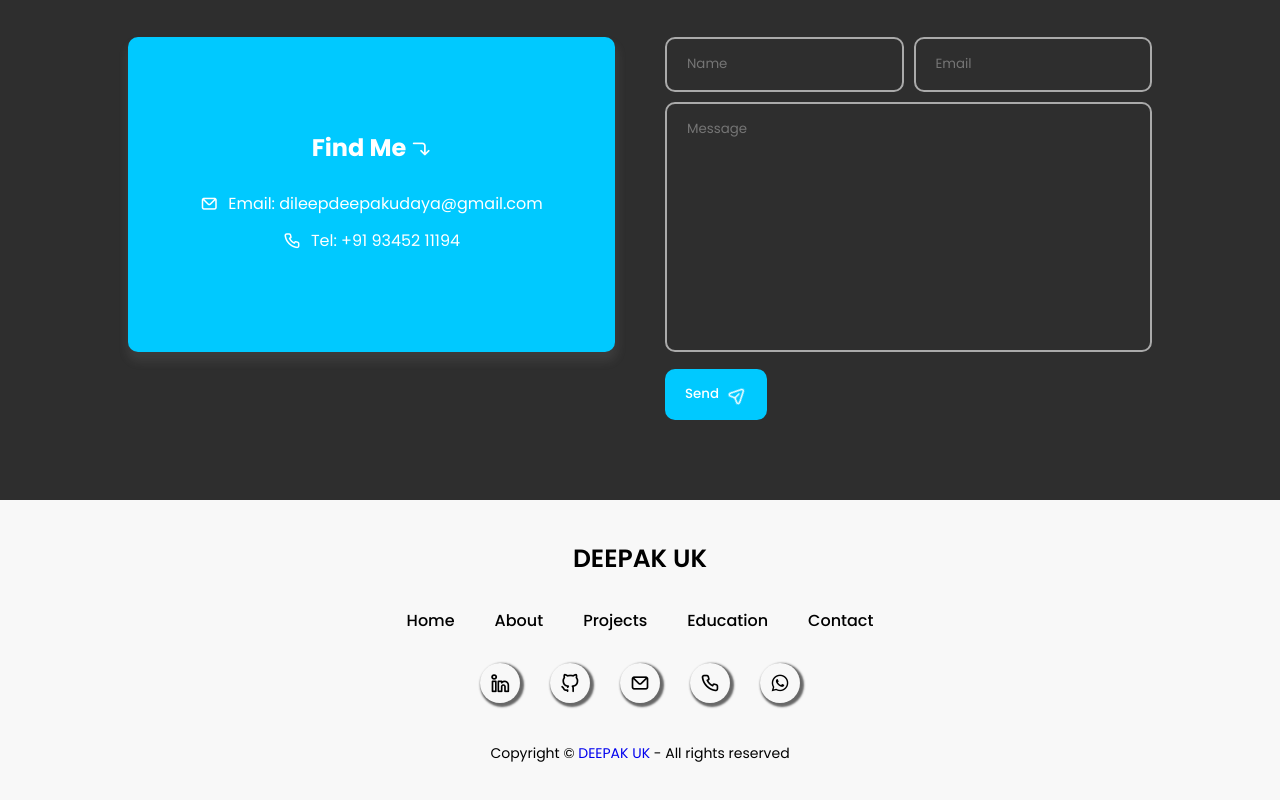
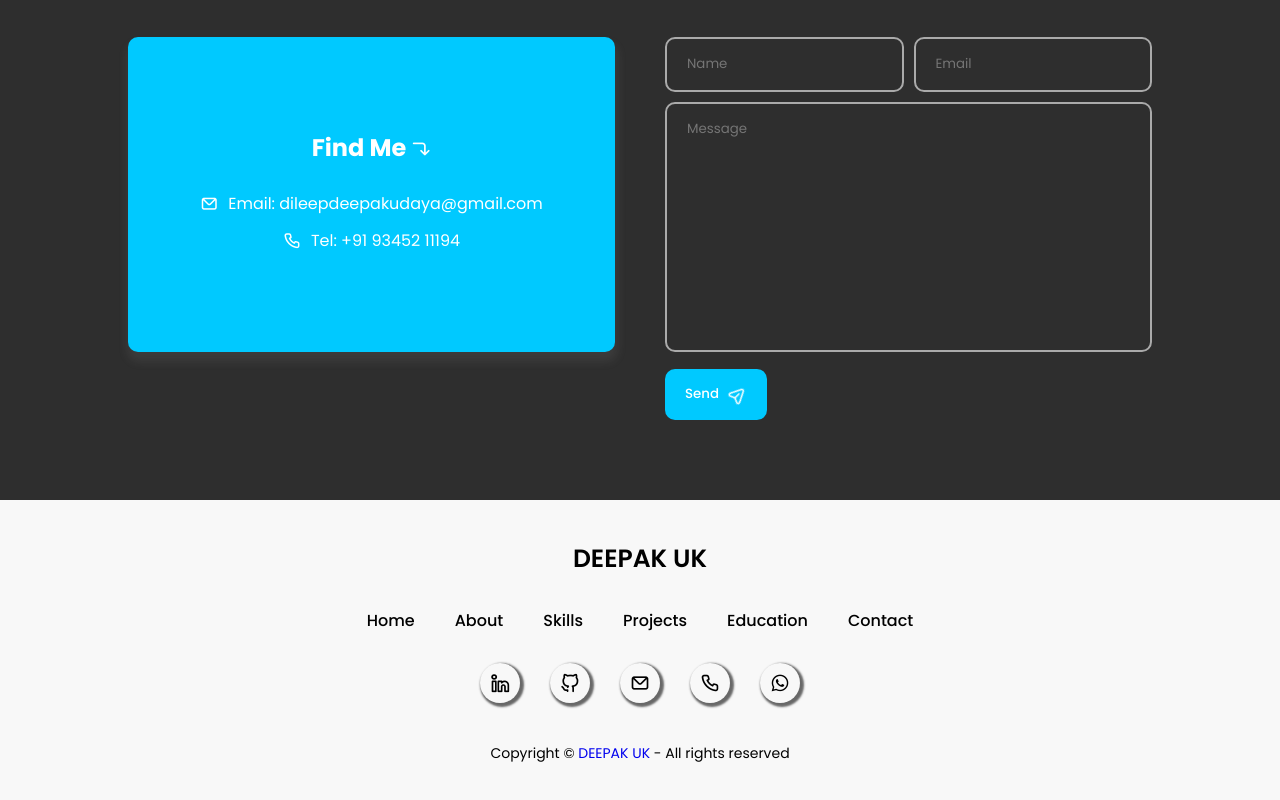
Before and after one commit to DeepakUK17/portfolio, a plain HTML site: page index.html in a window 1280 px wide. Shown: the part 4541-5341 px from the top of the page. Drawn offline with nearby package versions, Linux system fonts and the light colour scheme.

Commit message:
add skills in footer

```diff
--- a/index.html
+++ b/index.html
@@ -299,6 +299,9 @@
                     <a href="#about">About</a>
                 </li>
                 <li class="footer_menu_list">
+                    <a href="#skills">Skills</a>
+                </li>
+                <li class="footer_menu_list">
                     <a href="#projects">Projects</a>
                 </li>
                 <li class="footer_menu_list">
```
